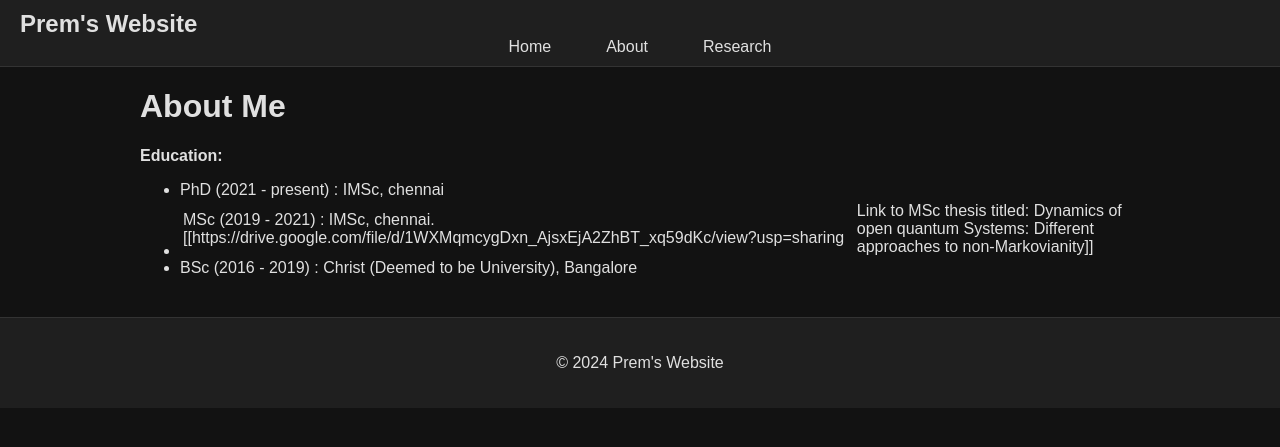
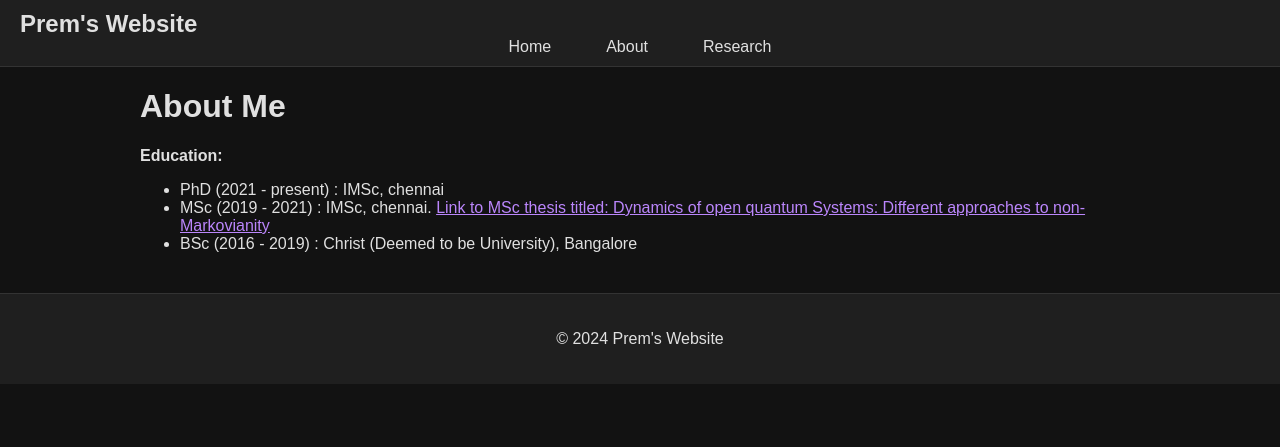
Before and after one commit to prem314/prem314.github.io, a Jekyll site: the page built from about.md, in a window 1280 px wide. Shown: the top 447 px of the page. Built offline with Jekyll 4.4.1, drawn with Linux system fonts in a browser that asks for light colours.

Commit message:
Update about.md

```diff
--- a/about.md
+++ b/about.md
@@ -7,5 +7,5 @@ title: About
 
 **Education:**
   - PhD (2021 - present) : IMSc, chennai
-  - MSc (2019 - 2021) : IMSc, chennai. [[https://drive.google.com/file/d/1WXMqmcygDxn_AjsxEjA2ZhBT_xq59dKc/view?usp=sharing| Link to MSc thesis titled: Dynamics of open quantum Systems: Different approaches to non-Markovianity]]
+  - MSc (2019 - 2021) : IMSc, chennai. [Link to MSc thesis titled: Dynamics of open quantum Systems: Different approaches to non-Markovianity](https://drive.google.com/file/d/1WXMqmcygDxn_AjsxEjA2ZhBT_xq59dKc/view?usp=sharing)
   - BSc (2016 - 2019) : Christ (Deemed to be University), Bangalore
```
